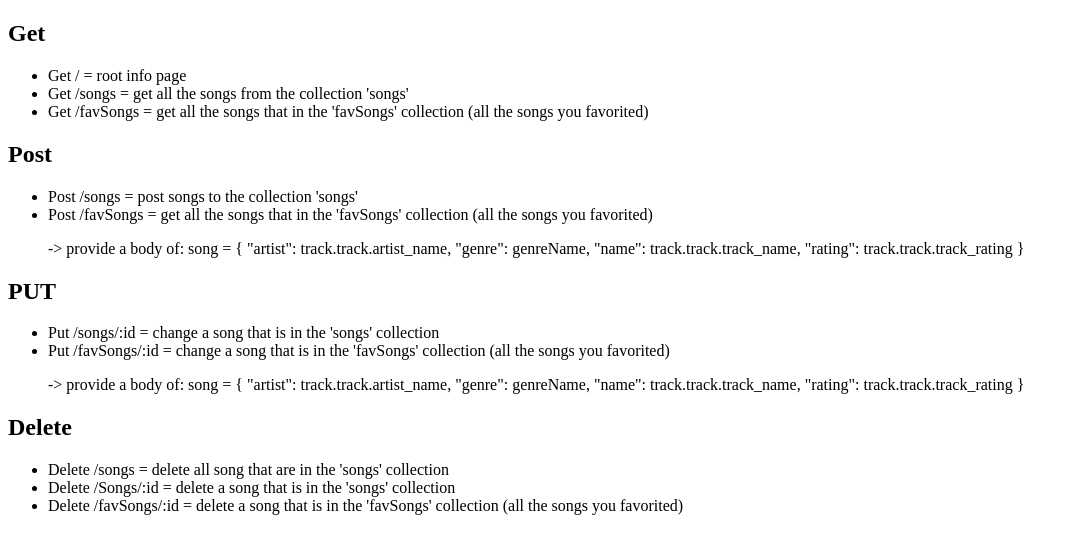
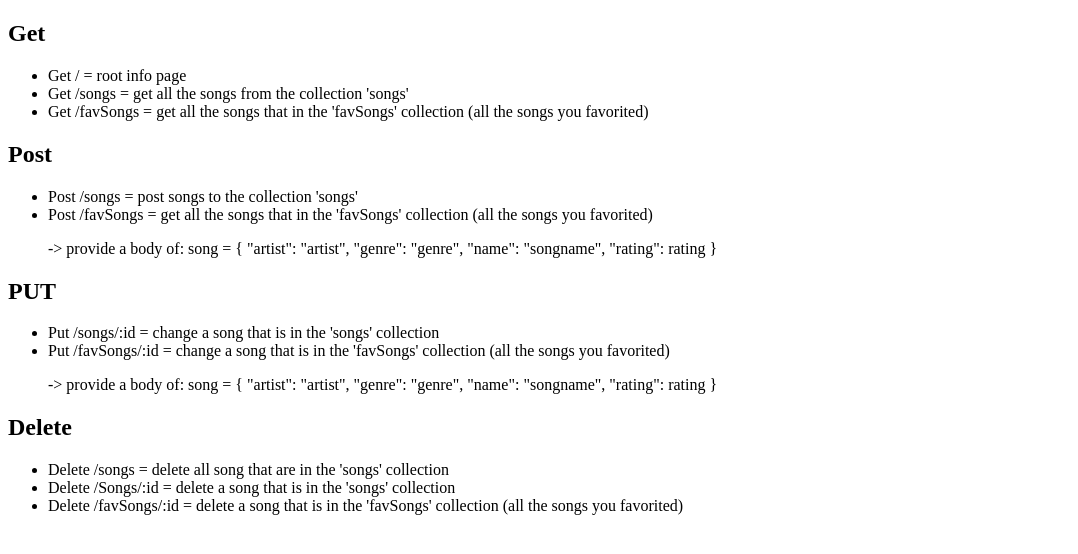
Before and after one commit to EHB-MCT/web2-backend-RebeccaRosies, a website: page public/info.html in a window 1280 px wide. Shown: the whole page, without its empty margins (0-1078 px from the left). Drawn offline with Linux system fonts and the light colour scheme.

Commit message:
corrected extra info V2

```diff
--- a/public/info.html
+++ b/public/info.html
@@ -22,10 +22,10 @@
                 <li> Post /songs = post songs to the collection 'songs'</li>
                 <li> Post /favSongs = get all the songs that in the 'favSongs' collection (all the songs you favorited)</li>
                 <p> -> provide a body of: song = {
-                    "artist": track.track.artist_name,
-                    "genre": genreName,
-                    "name": track.track.track_name,
-                    "rating": track.track.track_rating
+                    "artist": "artist",
+                    "genre": "genre",
+                    "name": "songname",
+                    "rating": rating
                 }</p>
             </ul>
         </div>
@@ -35,10 +35,10 @@
                 <li> Put /songs/:id = change a song that is in the 'songs' collection</li>
                 <li> Put /favSongs/:id = change a song that is in the 'favSongs' collection (all the songs you favorited)</li>
                 <p> -> provide a body of: song = {
-                    "artist": track.track.artist_name,
-                    "genre": genreName,
-                    "name": track.track.track_name,
-                    "rating": track.track.track_rating
+                    "artist": "artist",
+                    "genre": "genre",
+                    "name": "songname",
+                    "rating": rating
                 }</p>
             </ul>
         </div>
```
